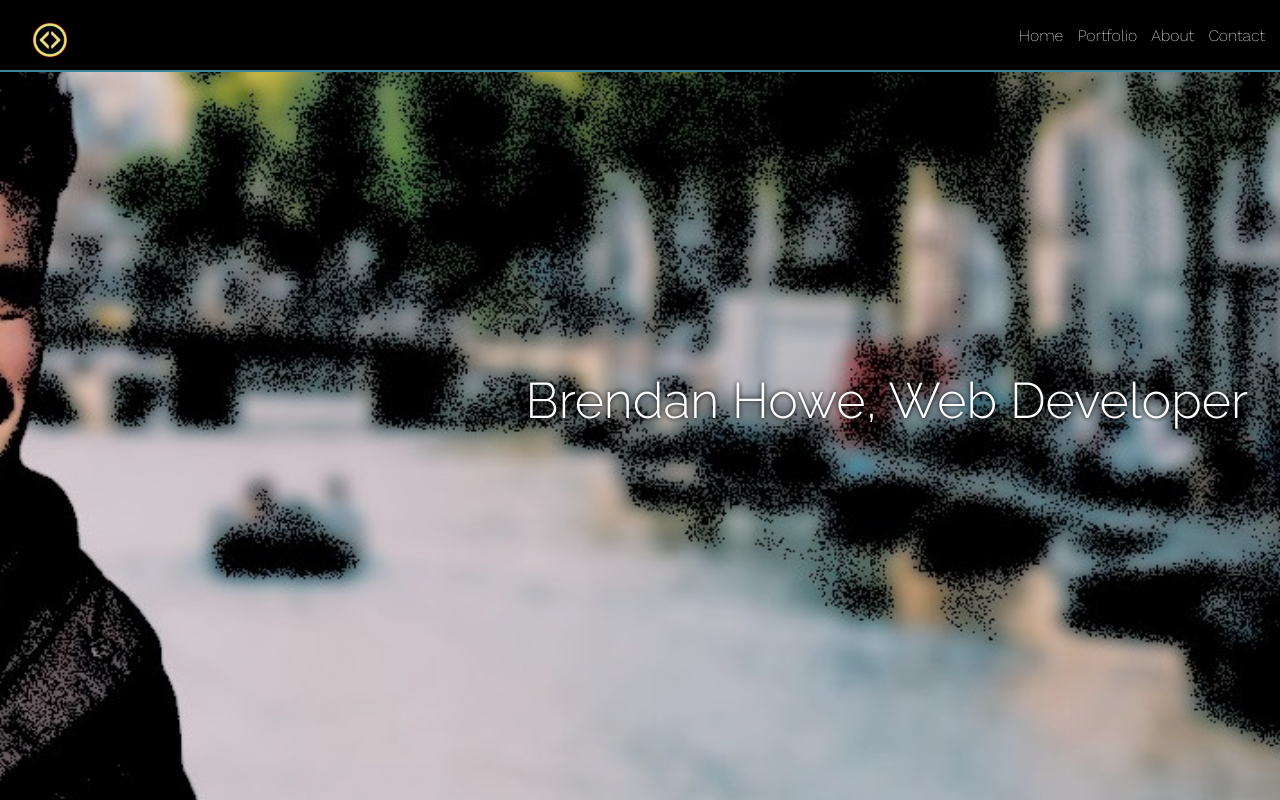
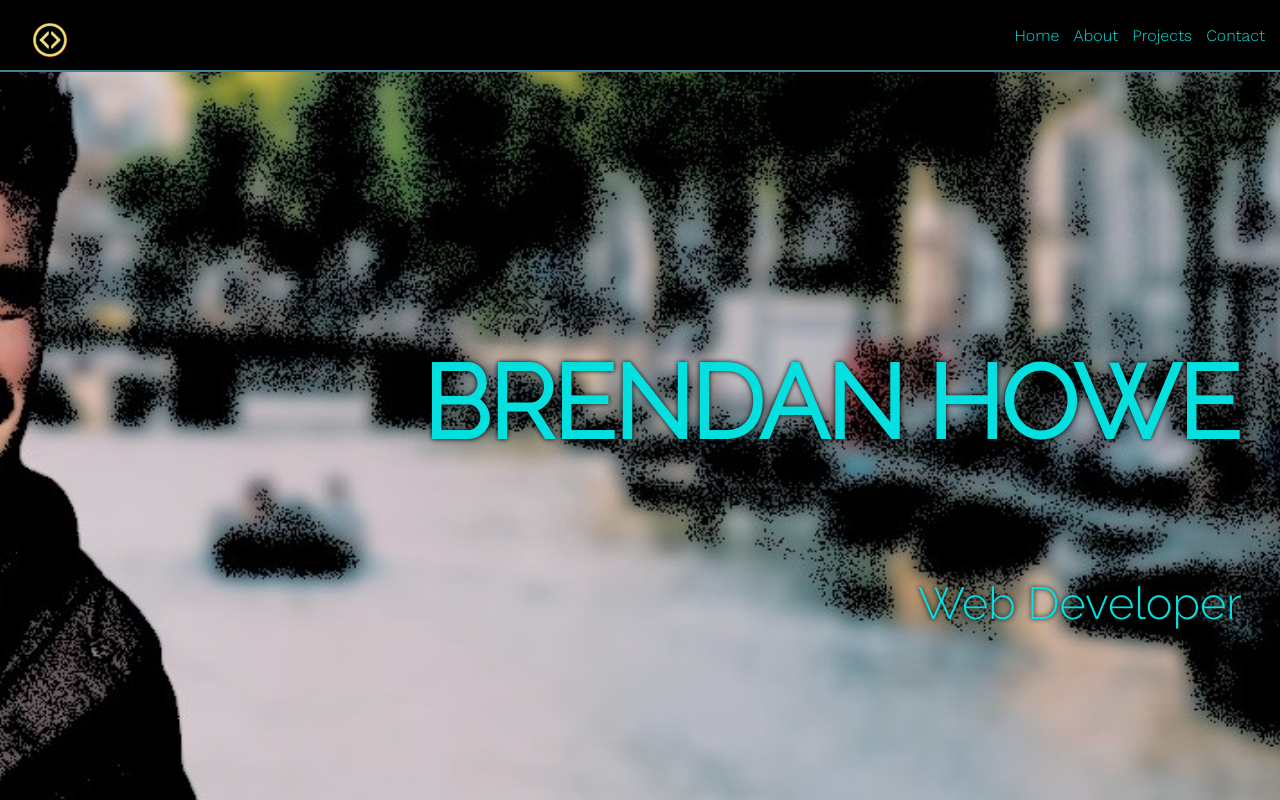
Before and after one commit to bhowe111/portfolio-3, a plain HTML site: page index.html in a window 1280 px wide. Drawn offline with nearby package versions, Linux system fonts and the light colour scheme.

```diff
--- a/index.html
+++ b/index.html
@@ -10,7 +10,11 @@
 
   <!-- Work Sans Font -->
   <link rel="preconnect" href="https://fonts.gstatic.com">
-  <link href="https://fonts.googleapis.com/css2?family=Rubik:wght@300&family=Work+Sans:wght@100;200&display=swap" rel="stylesheet">
+  <link href="https://fonts.googleapis.com/css2?family=Work+Sans:wght@300&display=swap" rel="stylesheet">
+
+  <!-- Rajdhani Font -->
+  <link rel="preconnect" href="https://fonts.gstatic.com">
+<link href="https://fonts.googleapis.com/css2?family=Rajdhani:wght@300&display=swap" rel="stylesheet">
 
   <!-- FontAwesome -->
   <link rel="stylesheet" href="https://pro.fontawesome.com/releases/v5.10.0/css/all.css" integrity="sha384-AYmEC3Yw5cVb3ZcuHtOA93w35dYTsvhLPVnYs9eStHfGJvOvKxVfELGroGkvsg+p" crossorigin="anonymous"/>
@@ -26,7 +30,6 @@
   <title>Portfolio</title>
 </head>
 <body>
-  <div class="main-container">
 
   <div class="nav-wrapper">
 
@@ -38,16 +41,24 @@
 
     <ul class="navigation">
       <li><a href="#">Home</a></li>
-          <li><a href="#">Portfolio</a></li>
-          <li><a href="#">About</a></li>
-          <li><a href="#">Contact</a></li>
+      <li><a href="#about">About</a></li>
+      <li><a href="#projects">Projects</a></li>
+      <li><a href="#contact">Contact</a></li>
     </ul>
 
   </div>
+      <div class="top-container">
       <!-- Background Image -->
       <div class="background-image parallax bg1">
         <div class="greeting-wrapper">
-          <h1>Brendan Howe, Web Developer</h1>
+          <div class="deconstructed">
+            <div>BRENDAN HOWE</div>
+            <div>BRENDAN HOWE</div>
+            <div>BRENDAN HOWE</div>
+            <div>BRENDAN HOWE</div>
+          </div>
+
+        <h2 class="subheading">Web Developer</h2>
       </div>
     </div>
 
@@ -84,8 +95,8 @@
     <div class="main-container">
 
       <div class="about-wrapper">
-        <div class="about-me">
-          <h4>More about me</h4>
+        <div class="panel">
+          <h2 id="about" style="text-align: center";>More about me</h2>
           <p>
             Lorem ipsum dolor sit amet consectetur adipisicing elit. Vero animi dolorum molestias quae in nam!
           </p>
@@ -96,7 +107,7 @@
 
           <hr>
 
-          <h4>Skills and Experience</h4>
+          <h3 style="text-align: center";>Skills and Experience</h3>
 
           <p>Front-End developer focused on React and Django: <a target="_blank" href="resume-placeholder.pdf">Download Resume</a></p>
 
@@ -132,14 +143,14 @@
 
   <section class="s1">
     <div class="main-container">
-      <h3 style="text-align: center";>Projects</h3>
+      <h2 id="projects" style="text-align: center";>Projects</h2>
 
       <div class="post-wrapper">
         <div>
           <div class="post">
             <img class="thumbnail" src="https://picsum.photos/200" alt="project one">
             <div class="post-preview">
-              <h6 class="post-title">Post Title</h6>
+              <h4 class="post-title">Post Title</h4>
               <p class="post-intro">Lorem ipsum dolor sit amet consectetur, adipisicing elit. Dicta, unde.</p>
               <a href="post.html">Learn More</a>
             </div>
@@ -150,8 +161,9 @@
           <div class="post">
             <img class="thumbnail" src="https://picsum.photos/200" alt="project one">
             <div class="post-preview">
-              <h6 class="post-title">Post Title</h6>
+              <h4 class="post-title">Post Title</h4>
               <p class="post-intro">Lorem ipsum dolor sit amet consectetur, adipisicing elit. Dicta, unde.</p>
+              <a href="post.html">Learn More</a>
             </div>
           </div>
         </div>
@@ -160,8 +172,9 @@
           <div class="post">
             <img class="thumbnail" src="https://picsum.photos/200" alt="project one">
             <div class="post-preview">
-              <h6 class="post-title">Post Title</h6>
+              <h4 class="post-title">Post Title</h4>
               <p class="post-intro">Lorem ipsum dolor sit amet consectetur, adipisicing elit. Dicta, unde.</p>
+              <a href="post.html">Learn More</a>
             </div>
           </div>
         </div>
@@ -172,7 +185,7 @@
 
   <section class="s2">
     <div class="main-container">
-      <h3 style="text-align: center;">Contact Me</h3>
+      <h2 id="contact" style="text-align: center;">Contact Me</h2>
 
       <form id="contact-form">
 
--- a/styles/main.css
+++ b/styles/main.css
@@ -1,6 +1,6 @@
 :root {
-  --mainText: #fff;
-  --secondaryText: #363c42;
+  --mainText: #04e0e0;
+  --secondaryText: #fff;
 
   --borderColor: #3c8498;
 
@@ -23,6 +23,8 @@ html, body {
   font-family: 'Raleway', sans-serif;
   width: 100%;
   overflow-x: hidden;
+  scroll-behavior: smooth;
+  transition: ease-in;
 }
 
 body * {
@@ -48,21 +50,30 @@ ul {
   list-style: none;
 }
 
-h1 { font-size: 50px;}
-h2 { font-size: 36px;}
-h3 { font-size: 28px;}
-h4 { font-size: 22px;}
-h5 { font-size: 18px;}
-h6 { font-size: 16px;}
+h1 { font-size: 80px; margin-block-start: 10px; margin-block-end: 10px;}
+h2 { font-size: 45px; margin-block-start: 10px; margin-block-end: 10px;}
+h3 { font-size: 38px; margin-block-start: 5px; margin-block-end: 5px;}
+h4 { font-size: 30px;}
+h5 { font-size: 26px;}
+h6 { font-size: 20px;}
 
-.main-container {
+.top-container {
   height: 100vh;
-  width: 1200px;
+  width: 100vw;
+  margin: 0 auto;
   overflow-x: hidden;
   overflow-y: auto;
   perspective: 2px;
+}
+
+/* .main-container {
+  height: 100vh;
+  width: 1200px;
   margin: 0 auto;
-}
+  overflow-x: hidden;
+  overflow-y: hidden;
+} */
+
 
 /* ----------------------------- Background Image */
 /* Study of Paulo Cunha codepen */
@@ -100,6 +111,129 @@ h6 { font-size: 16px;}
 }
 
 /* ----------------------------- Content */
+
+.greeting-wrapper {
+  display: grid;
+  justify-content: center;
+  align-content: center;
+  min-height: 100vh;
+  width: 100vw;
+}
+
+.subheading {
+  position: absolute;
+  bottom: 20vh;
+  right: 3vw;
+}
+/* Deconstructed text */
+
+.deconstructed {
+    position: relative;
+    margin: auto;
+    min-width: 85vw;
+    height: 0.95em;
+    color: transparent;
+    font-size: 8vw;
+    font-weight: 700;
+    letter-spacing: -0.02em;
+    line-height: 1.03em;
+  }
+
+  .deconstructed > div {
+    position: absolute;
+    top: 0;
+    left: 0;
+    right: 0;
+    bottom: 0;
+    pointer-events: none;
+    color: var(--mainText);
+  }
+
+  .deconstructed > div:nth-child(1) {
+    -webkit-mask-image: linear-gradient(black 25%, transparent 25%);
+    mask-image: linear-gradient(black 25%, transparent 25%);
+    animation: deconstructed1 5s 1 forwards;
+  }
+
+  .deconstructed > div:nth-child(2) {
+    -webkit-mask-image: linear-gradient(transparent 25%, black 25%, black 50%, transparent 50%);
+    mask-image: linear-gradient(transparent 25%, black 25%, black 50%, transparent 50%);
+    animation: deconstructed2 5s 1 forwards;
+  }
+
+  .deconstructed > div:nth-child(3) {
+     -webkit-mask-image: linear-gradient(transparent 50%, black 50%, black 75%, transparent 75%);
+    mask-image: linear-gradient(transparent 50%, black 50%, black 75%, transparent 75%);
+    animation: deconstructed3 5s 1 forwards;
+  }
+
+  .deconstructed > div:nth-child(4) {
+     -webkit-mask-image: linear-gradient(transparent 75%, black 75%);
+    mask-image: linear-gradient(transparent 75%, black 75%);
+    animation: deconstructed4 5s 1 forwards;
+  }
+
+  @keyframes deconstructed1 {
+    0% {
+      transform: translateX(-100%);
+    }
+    26% {
+      transform: translateX(30%);
+    }
+    83% {
+      transform: translateX(30.1%);
+    }
+    100% {
+      transform: translateX(30%);
+    }
+  }
+
+  @keyframes deconstructed2 {
+    0% {
+      transform: translateX(-100%);
+    }
+    24% {
+      transform: translateX(30.5%);
+    }
+    82% {
+      transform: translateX(30.2%);
+    }
+    100% {
+      transform: translateX(30%);
+    }
+  }
+
+  @keyframes deconstructed3 {
+    0% {
+      transform: translateX(-100%);
+    }
+    22% {
+      transform: translateX(30%);
+    }
+    81% {
+      transform: translateX(30%);
+    }
+    100% {
+      transform: translateX(30%);
+    }
+  }
+
+  @keyframes deconstructed4 {
+    0% {
+      transform: translateX(-100%);
+    }
+    20% {
+      transform: translateX(30%);
+    }
+    80% {
+      transform: translateX(30.1%);
+    }
+    100% {
+      transform: translateX(30%);
+    }
+  }
+
+
 .content {
   margin: 0 auto;
   box-sizing: border-box;
@@ -120,14 +254,6 @@ h6 { font-size: 16px;}
   background-color: var(--secondaryColor);
   border-bottom: 1px solid var(--borderColor);
   overflow: auto;
-}
-
-.greeting-wrapper {
-  display: grid;
-  justify-content: right;
-  align-content: center;
-  min-height: 10rem;
-  width: 95%;
 }
 
 .intro-wrapper {
```
Also changed, not shown: images/kodak-headshots-nobg.png (deleted), images/paint-canvas-icon.png (deleted). Lines whose indentation alone changed are shown as unchanged.
